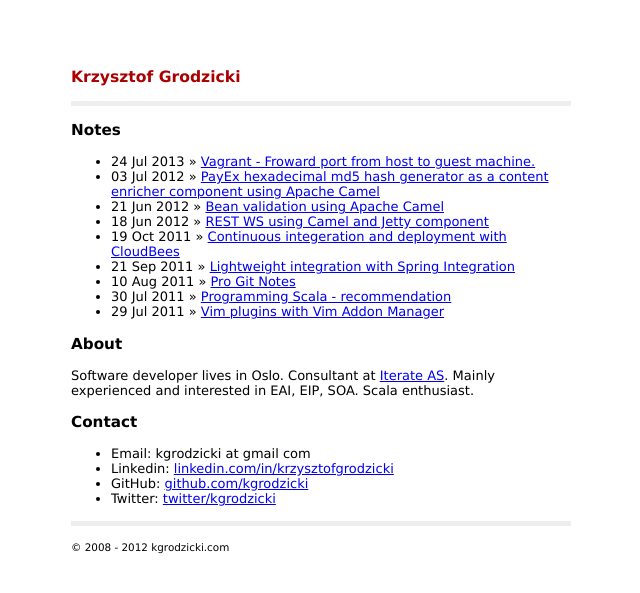
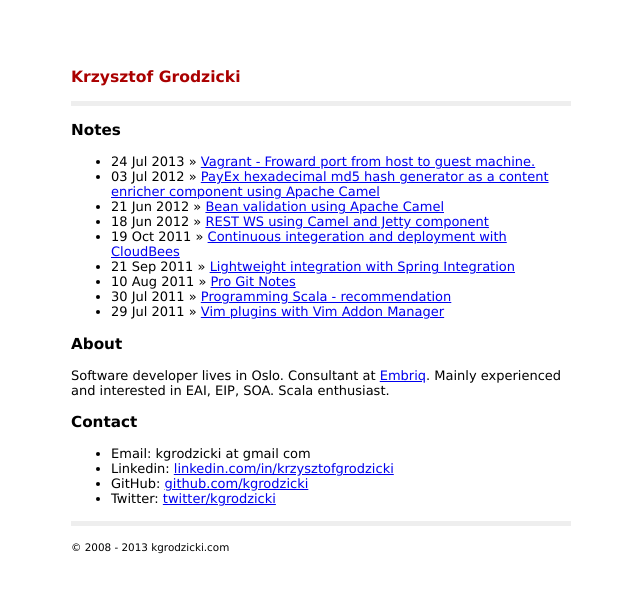
Before and after one commit to kgrodzicki/kgrodzicki.github.com, a Jekyll site: the page built from index.html, in a window 1280 px wide. Shown: the top 593 px of the page, without its empty margins (319-959 px from the left). Built offline with Jekyll 4.4.1, drawn with Linux system fonts in a browser that asks for light colours; Markdown is read by kramdown in place of the engine named in the settings.

Commit message:
update info..

```diff
--- a/_includes/footer.html
+++ b/_includes/footer.html
@@ -1,3 +1,3 @@
 <div id="footer">
-    &copy; 2008 - 2012 kgrodzicki.com
+    &copy; 2008 - 2013 kgrodzicki.com
 </div>
--- a/index.html
+++ b/index.html
@@ -11,7 +11,7 @@ title: Krzysztof Grodzicki
 </ul>
 <h3>About</h3>
 <p>
-Software developer lives in Oslo. Consultant at <a href="http://iterate.no">Iterate AS</a>.
+Software developer lives in Oslo. Consultant at <a href="http://embriq.no">Embriq</a>.
 Mainly experienced and interested in EAI, EIP, SOA. Scala enthusiast.
 </p>
 <h3>Contact</h3>
```
